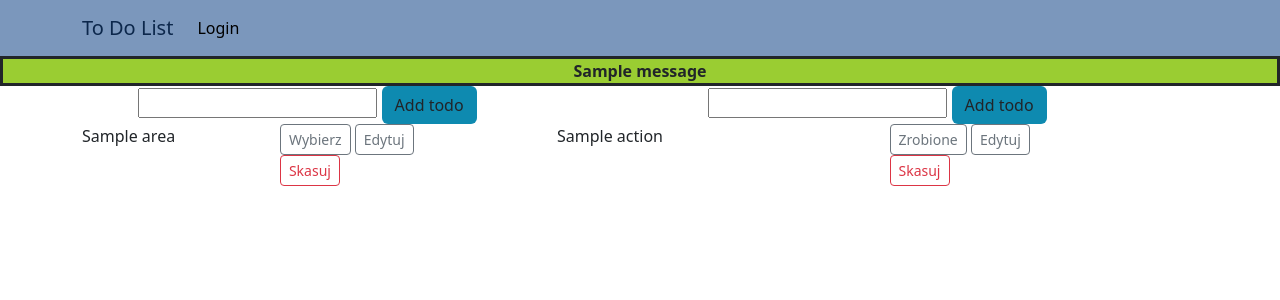
After one commit to Dirmeril/To-do-list-Flask-sqlite3-, a Flask app: template templates/index_new_test.html in a window 1280 px wide. The commit adds this page. Shown: the top 300 px of the page. Run offline with Flask 3, Linux system fonts and the light colour scheme; the template is opened without the code that fills it: most values are stand-ins (such as "Sample title", 1, 10 or a date in 2020); one stand-in notice (Sample message) is shown.

Commit message:
Added function delete profile. Minor code fixes

```diff
--- a/app.py
+++ b/app.py
@@ -11,8 +11,7 @@ app = Flask(__name__)
 
 app.config['SECRET_KEY'] = '123QQ'
 
-app_info = {'db_file' : r"C:\Users\Laptop-D\Documents\Dokumenty\Python\Flask\CRUD\data\tododb.db",
-            'db_user' : r"C:\Users\Laptop-D\Documents\Dokumenty\Python\Flask\CRUD\data\user.db"}
+app_info = {'db_file' : r".\data\tododb.db"}
 
 
 class UserPass:
@@ -259,11 +258,25 @@ def profile_delete():
         return redirect(url_for('login'))
 
     db = get_db()
-    sql_command = ''
+    sql_command = f"SELECT * FROM '{login.user}';"
+    cur = db.execute(sql_command)
+    list_to_delete = cur.fetchall()
+    for table_to_del in list_to_delete:
+        sql_command = f"DROP TABLE '{login.user+table_to_del[1]}';"
+        cur = db.execute(sql_command)
+        db.commit()
 
-    return redirect(url_for('login'))
+    sql_command = f"DROP TABLE '{login.user}';"
+    db.execute(sql_command)
+    db.commit()
 
-# Methods for main todo
+    sql_command = f"DELETE from users where name = '{login.user}';"
+    db.execute(sql_command)
+    db.commit()
+
+    return redirect(url_for('login')), flash('Your profile has been deleted')
+
+# Methods for main todo (group)
 @app.route('/add', methods=['POST'])
 def add():
     login = UserPass(session.get('user'))
@@ -273,8 +286,15 @@ def add():
 
     todo = request.form['todo']
     if todo.strip() == '':
-        return redirect(url_for('index')), flash('Pole nie może być puste')
+        return redirect(url_for('index')), flash('The field group cannot be empty')
     db = get_db()
+    sql_command = f"SELECT * FROM '{login.user}'"
+    cur = db.execute(sql_command)
+    check_group = cur.fetchall()
+    for _ in check_group:
+        if _[1].lower() == todo.strip().lower():
+            return redirect(url_for('index')), flash(f'You have group with that name: {todo}')
+
     sql_command = f"insert into '{login.user}' (area) values(?);"
     db.execute(sql_command, [todo])
     db.commit()
@@ -360,7 +380,7 @@ def choose(action):
     return render_template('index.html', todos=todos, todos_side=todos_side, action=action, login=login)
 
 
-# Metody dla pobocznych list
+# Methods for sidelists
 @app.route('/add_side/<todo_side>', methods=['POST'])
 def add_side(todo_side):
     login = UserPass(session.get('user'))
@@ -369,6 +389,8 @@ def add_side(todo_side):
         return redirect(url_for('login'))
 
     todo = request.form['todo_side']
+    if todo.strip() == '':
+        return redirect(url_for('index')), flash('The field todo cannot be empty')
     db = get_db()
     sql_command = f"insert into '{login.user+todo_side}' (action, done) values(?,?);"
     db.execute(sql_command, [todo, False])
--- /dev/null
+++ b/templates/index_new_test.html
@@ -0,0 +1,84 @@
+{% extends 'base.html' %}
+
+{% block fast %}
+
+<div class="row g-0 fw-semibold text-center">
+
+    {% for f in get_flashed_messages() %}
+        <div style="border-style: solid; background-color: yellowgreen;">{{f}}</div>
+    {% endfor %}
+
+</div>
+
+{% endblock %}
+
+{% block main %}
+<div class="container text-break">
+    <div class="container text-center">
+        <div class="row">
+            <div class="col">
+            </div>
+        </div>
+    </div>
+
+    <div class="row">
+        <div class="col-5">
+            <div class="d-flex justify-content-center align-items-center text-center">
+                <form action="{{url_for('add')}}" method="POST">
+                    <input type="text" name="todo">
+                    <button type="submit" class="btn custom-btn-color">Add todo</button>
+                </form>
+            </div>
+        </div>
+
+        <div class="col-7">
+            <div class="d-flex justify-content-center align-items-center text-center">
+                <form action="{{url_for('add_side', todo_side=action)}}" method="POST">
+                    <input type="text" name="todo_side">
+                    <button type="submit" class="btn custom-btn-color">Add todo</button>
+                </form>
+            </div>
+        </div>
+    </div>
+
+    <div class="row">
+        <div class="col-5">
+            {% for todo in todos %}
+            <div class="row">
+                <div class="col-5">
+                    {{ todo.area }}
+                </div>
+                <div class="col-5">
+                    <a href="{{url_for('choose', action=todo.area)}}" class="btn btn-outline-secondary btn-sm" role="button">Wybierz</a>
+                    <a href="{{url_for('edit', index=todo.id, old_todo=todo.area)}}" class="btn btn-outline-secondary btn-sm" role="button">Edytuj</a>
+                    <a href="{{url_for('delete', index=todo.id)}}" class="btn btn-outline-danger btn-sm" role="button">Skasuj</a>
+                </div>
+            </div>
+            {% endfor %}
+        </div>
+        <div class="col-7">
+            {% if todos_side != False %}
+            {% for todo in todos_side %}
+            <div class="row">
+                <div class="col-6">
+                    <span {% if todo.done %} style="text-decoration: line-through" {%endif%}> {{ todo.action }} </span>
+                </div>
+                <div class="col-4">
+                    <a href="{{url_for('done', action=action, index=todo.id)}}" class="btn btn-outline-secondary btn-sm" role="button">Zrobione</a>
+                    <a href="{{url_for('edit_side', action=action, index=todo.id)}}" class="btn btn-outline-secondary btn-sm" role="button">Edytuj</a>
+                    <a href="{{url_for('delete_side', index=todo.id, todo_side=action)}}" class="btn btn-outline-danger btn-sm" role="button">Skasuj</a>
+                </div>
+            </div>
+            {% endfor %}
+            {% endif %}
+        </div>
+    </div>
+</div>
+
+<style>
+.custom-btn-color {
+    background-color: #0e8ab0;
+}
+</style>
+
+{% endblock %}
```
Also changed, not shown: templates/edit.html (+7 -1 lines), templates/edit_side.html (+7 -1 lines), templates/index.html (+8 -8 lines).
